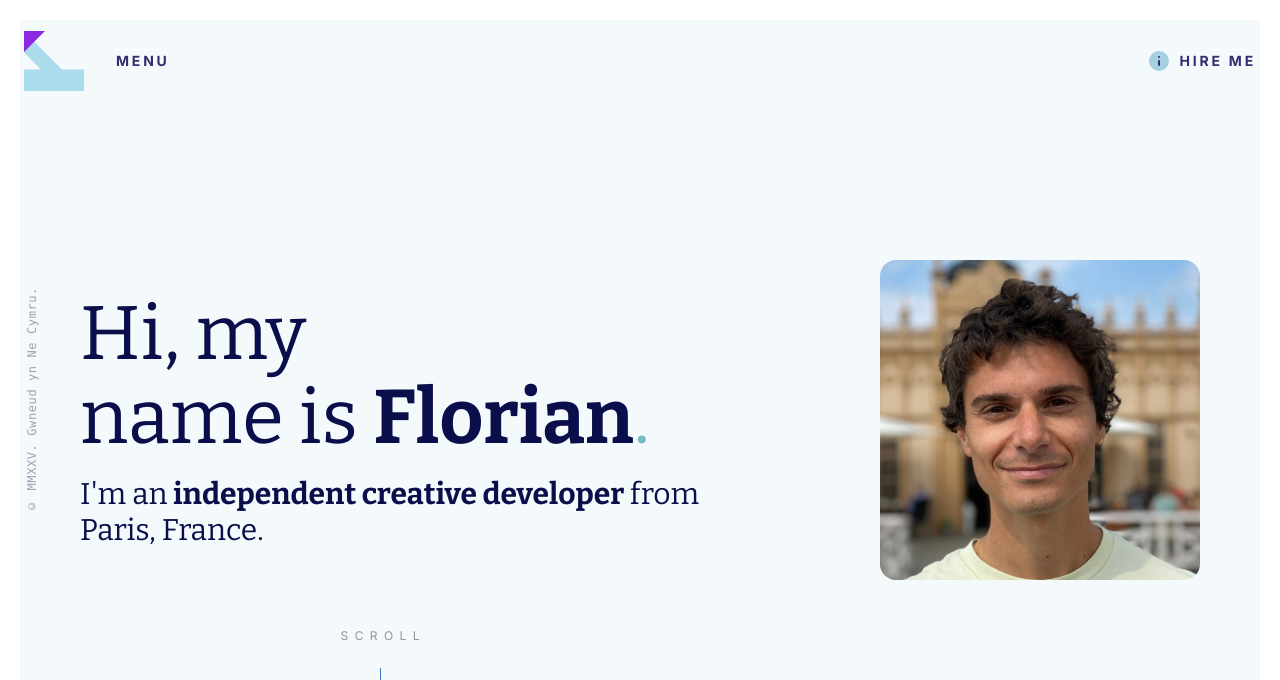
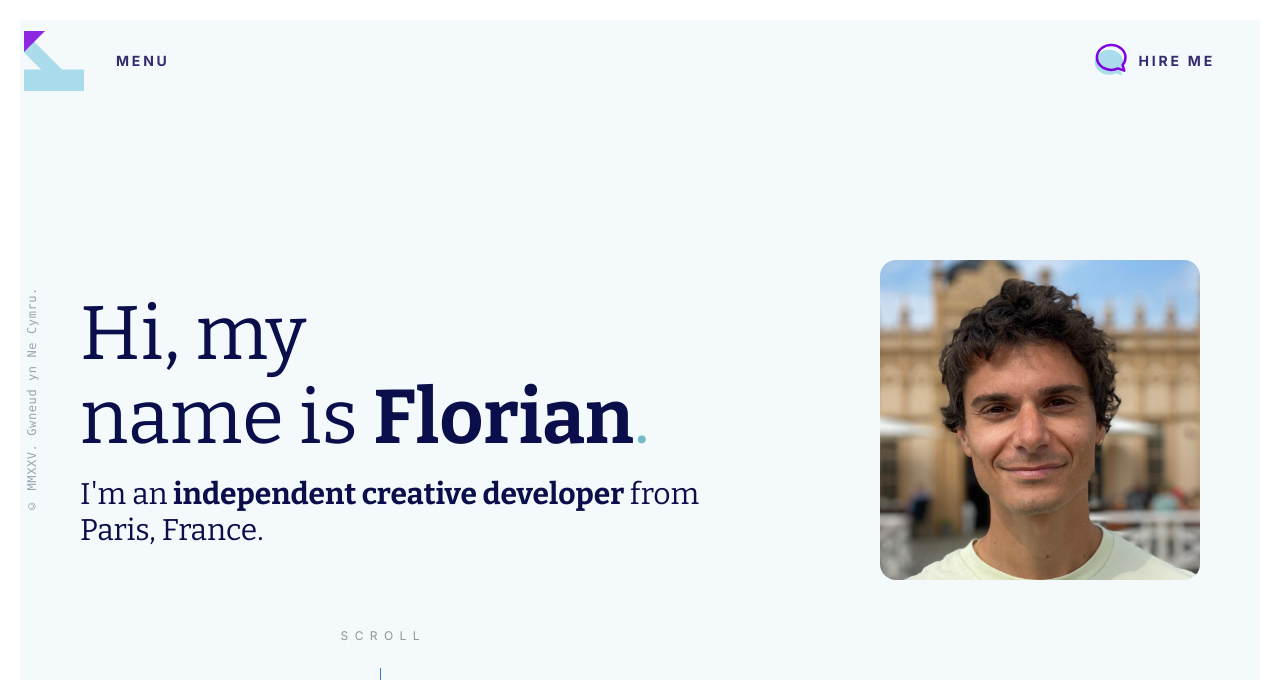
Before and after one commit to flobby41/Portfolio, a Next.js app: page / in a window 1280 px wide. Shown: the top 680 px of the page. Built offline with nearby package versions, Linux system fonts and the light colour scheme.

Commit message:
feat: enhance Navbar with new SVG icons and improved styles for accessibility

```diff
--- a/src/app/globals.css
+++ b/src/app/globals.css
@@ -154,6 +154,82 @@
     animation: fadeIn 0.5s ease-out;
   }
 
+  /* Stroke styles for paths and polygons */
+.stroke-path, .stroke-poly {
+  fill: none;
+  color: #7f00e0;
+  stroke: var(--line);
+  stroke-width: 2.5px;
+  stroke-linecap: round;
+  stroke-linejoin: round;
+  stroke-miterlimit: 10;
+  vector-effect: non-scaling-stroke;
+}
+
+/* Media query for larger screens */
+@media (min-width: 512px) {
+  .stroke-path, .stroke-poly {
+    stroke-width: 3px;
+  }
+}
+
+/* Thin stroke style */
+.svg-stroke-thin {
+  fill: none;
+  stroke: var(--line);
+  stroke-width: 2.5px;
+  stroke-linecap: round;
+  stroke-linejoin: round;
+  stroke-miterlimit: 10;
+  vector-effect: non-scaling-stroke;
+}
+
+/* Dashed stroke style */
+.svg-stroke-dashed {
+  stroke-dasharray: 6;
+}
+
+/* Background fill */
+.svg-bg {
+  fill: blueviolet;
+}
+
+/* Fill styles */
+.filled-path, .filled-poly, .svg-fill {
+  fill: #aadcec;
+}
+
+/* Hire Me button styles */
+.hire-me {
+  position: fixed;
+  right: 65px;
+
+}
+
+.hire-me:hover {
+  letter-spacing: 6px;
+  color: var(--text);
+}
+
+.hire-me .shade {
+  transition: transform 1.5s ease-out;
+}
+
+.hire-me .main svg,
+.hire-me .shade {
+  position: absolute;
+  left: -35px;
+  top: 40%;
+  transform: translateY(-50%);
+  width: 35px;
+  height: 35px;
+}
+
+.hire-me .main svg .stroke-path,
+.hire-me .shade .stroke-path {
+  stroke-width: 2.5px;
+}
+
   @keyframes fadeIn {
     from {
       opacity: 0;
@@ -250,4 +326,8 @@
   .lh-loose {
     @apply leading-relaxed;
   }
+
+
+
+
 }
--- a/src/components/layout/Navbar.tsx
+++ b/src/components/layout/Navbar.tsx
@@ -68,7 +68,7 @@ const Navbar = () => {
     <nav className="fixed top-0 left-0 right-0 z-40">
       <div className="bg-white h-[15px] w-full"></div>
       <div className="mainnav flex justify-between items-center w-full py-4 px-6">
-        <div className="flex items-center gap-8">
+        <div className="flex items-center gap-8 z-50">
           <div className="logo-wrap">
             <Link href="/" className="block">
               <span className="u-vhide">Back to the homepage</span>
@@ -100,15 +100,20 @@ const Navbar = () => {
           </div>
         </div>
 
-        <div className="flex items-center gap-6">
+        <div className="flex items-center gap-6 z-50">
           <Link
             href="mailto:florian.cheheb@gmail.com?subject=🤘 Hi Florian, I'd like to hire you"
             className="hire-me flex items-center gap-2 text-dark-blue text-sm font-['Inter'] tracking-[0.2em] font-bold transition-all duration-300 hover:tracking-[0.3em]"
           >
+            <div className="shade" data-drift="-4 -6" data-drift-center="y" style={{ transform: "translateY(-50%) translate(-3.94702px, 2.41256px)" }}>
+
+              <svg xmlns="http://www.w3.org/2000/svg" viewBox="0 0 60 60">
+              <path className="filled-path" d="M30.78,9.87c13.52,0,24.46,9.58,24.46,21.41a19.4,19.4,0,0,1-5,12.95h0l2.9,9.82L42.37,50.1h0a27.51,27.51,0,0,1-11.59,2.58,26.84,26.84,0,0,1-14-3.86C10.42,45,6.24,38.52,6.24,31.2,6.24,19.53,17.26,9.87,30.78,9.87Z"></path>
+              </svg>
+            </div>
             <div className="main">
-              <svg viewBox="0 0 24 24" width="24" height="24" stroke="currentColor" strokeWidth="2" fill="none">
-                <circle cx="12" cy="12" r="10" fill="#a5d0e1" stroke="none" />
-                <path d="M12 16v-4M12 8h.01" stroke="#342c6e" strokeLinecap="round" strokeLinejoin="round" />
+              <svg viewBox="0 0 60 60" width="24" height="24" stroke="currentColor" strokeWidth="2" fill="none">
+                <path className="stroke-path" d="M27.78,5.87c13.52,0,24.46,9.58,24.46,21.41a19.4,19.4,0,0,1-5,12.95h0l2.9,9.82L39.37,46.1h0a27.51,27.51,0,0,1-11.59,2.58,26.84,26.84,0,0,1-14-3.86C7.42,41,3.24,34.52,3.24,27.2,3.24,15.53,14.26,5.87,27.78,5.87Z" />
               </svg>
             </div>
             HIRE ME
```
